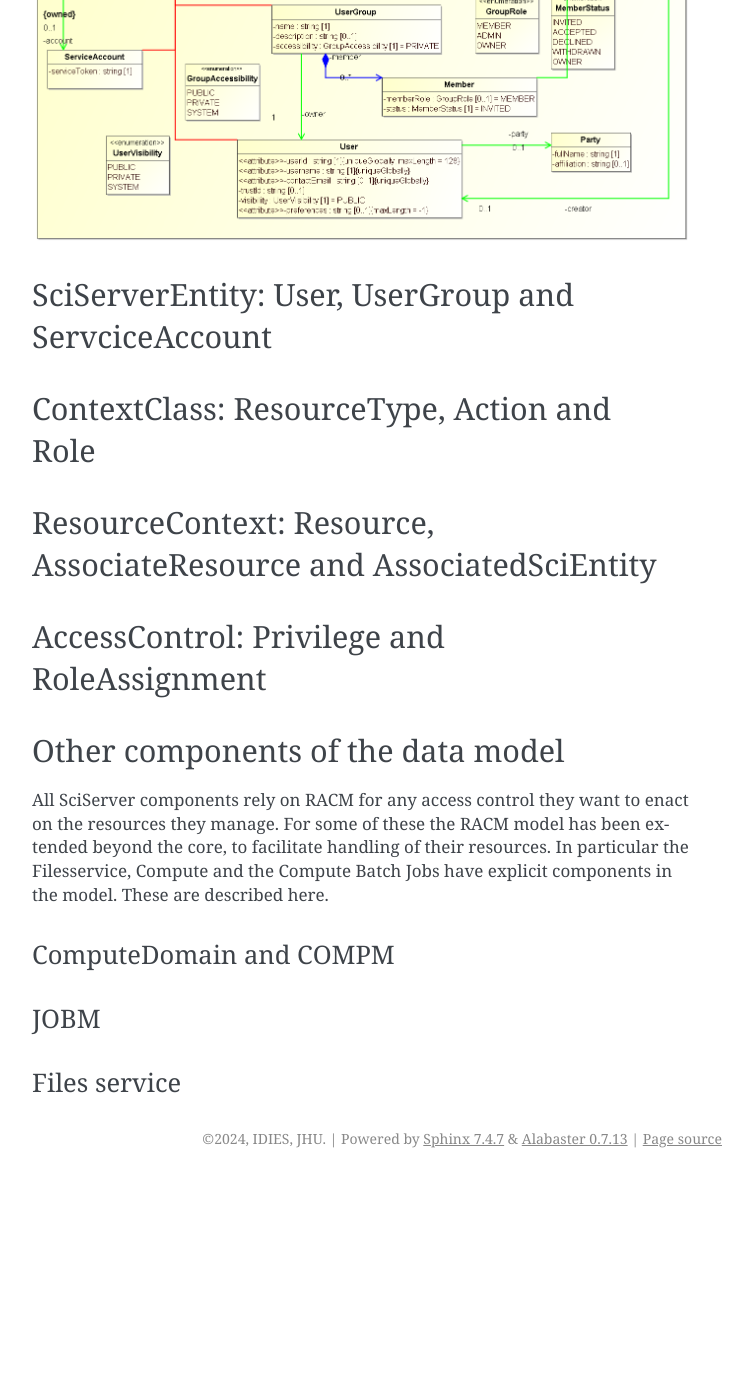
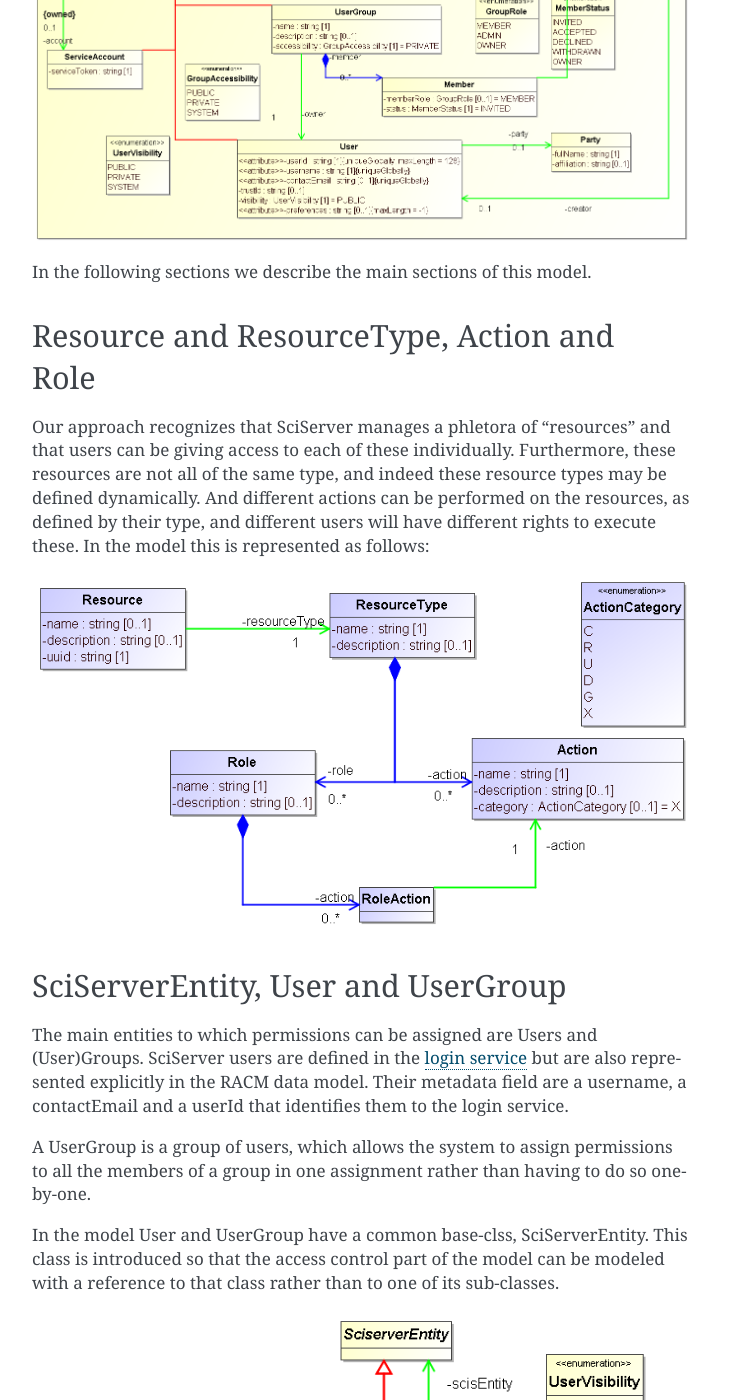
Before and after one commit to sciserver/opensciserver, a Sphinx documentation site: the page built from docs/racm/datamodel.rst, in a window 1280 px wide and 1400 px high, scrolled down 853 px. Shown: the whole window, without its empty margins (388-1140 px from the left). Built offline with Sphinx 7.4.7, drawn with Linux system fonts in a browser that asks for light colours; before the commit the page ends 2031 px from its top, so only the background shows below that; some of the changed text lies outside the part shown.

Commit message:
additions to data model text, change in racm documents

```diff
--- a/docs/racm/datamodel.rst
+++ b/docs/racm/datamodel.rst
@@ -3,7 +3,8 @@
 ==========
 Data Model
 ==========
-RACM stores information about resources and the pemrissions users and groups have on these in a relational database,
+
+RACM stores information about resources and the permissions users and groups have on these in a relational database,
 and provides the code to interact with this database through REST APIs.
 
 The database and the code for interacting with it are derived directly from a UML model that is illustrated in the image below
@@ -11,18 +12,59 @@
 .. image:: _static/RACM-UML-core.png
    :align: center
 
+In the following sections we describe the main sections of this model.
 
-SciServerEntity: User, UserGroup and ServciceAccount
-====================================================
+Resource and ResourceType, Action and Role
+==========================================
+Our approach recognizes that SciServer manages a phletora of "resources" and that users can be giving access to each of these individually.
+Furthermore, these resources are not all of the same type, and indeed these resource types may be defined dynamically.
+And different actions can be performed on the resources, as defined by their type, and different users will have different rights to execute these.
+In the model this is represented as follows:
 
-ContextClass: ResourceType, Action and Role
+.. image:: _static/resource_type_action.png
+   :align: center
+
+
+
+SciServerEntity, User and UserGroup
+===================================
+The main entities to which permissions can be assigned are Users and (User)Groups.
+SciServer users are defined in the :ref:`login service <login>` but are also represented explicitly in the RACM data model.
+Their metadata field are a username, a contactEmail and a userId that identifies them to the login service.
+
+A UserGroup is a group of users, which allows the system to assign permissions to all the members of a group in one assignment rather
+than having to do so one-by-one.
+
+In the model User and UserGroup have a common base-clss, SciServerEntity. This class is introduced so that the access control part of
+the model can be modeled with a reference to that class rather than to one of its sub-classes.
+
+.. image:: _static/user_group.png
+   :align: center
+
+
+AccessControl, Privilege and RoleAssignment
 ===========================================
 
-ResourceContext: Resource, AssociateResource and AssociatedSciEntity
-====================================================================
 
-AccessControl: Privilege and RoleAssignment
-===========================================
+.. image:: _static/access_control.png
+   :align: center
+
+
+.. _racm_resourcecontext:
+
+ContextClass and ResourceContext
+================================
+
+.. image:: _static/resource_context.png
+   :align: center
+
+
+
+AssociateResource and AssociatedSciEntity
+=========================================
+
+.. image:: _static/resource_associations.png
+   :align: center
 
 
 Other components of the data model
@@ -31,11 +73,11 @@
 For some of these the RACM model has been extended beyond the core, to facilitate handling of their resources.
 In particular the Filesservice, Compute and the Compute Batch Jobs have explicit components in the model. These are described here.
 
-ComputeDomain and COMPM
------------------------
+File service
+------------
 
-JOBM
-----
+ComputeDomain
+-------------
 
-Files service
--------------
+JOBM and COMPM
+--------------
--- a/docs/racm/orm.rst
+++ /dev/null
@@ -1,2 +0,0 @@
-RACM Object-Relational Mapping
-==============================
```
Also changed, not shown: docs/login/login.rst (+4 -6 lines), docs/racm/database.rst (deleted, +0 -8 lines), docs/racm/racm.rst (+4 -5 lines), docs/racm/representations.rst (added, +31 -0 lines), docs/racm/role.rst (+10 -4 lines), docs/racm/_static/access_control.png (added), docs/racm/_static/resource_associations.png (added), docs/racm/_static/resource_context.png (added), docs/racm/_static/resource_type_action.png (added), docs/racm/_static/user_group.png (added).
